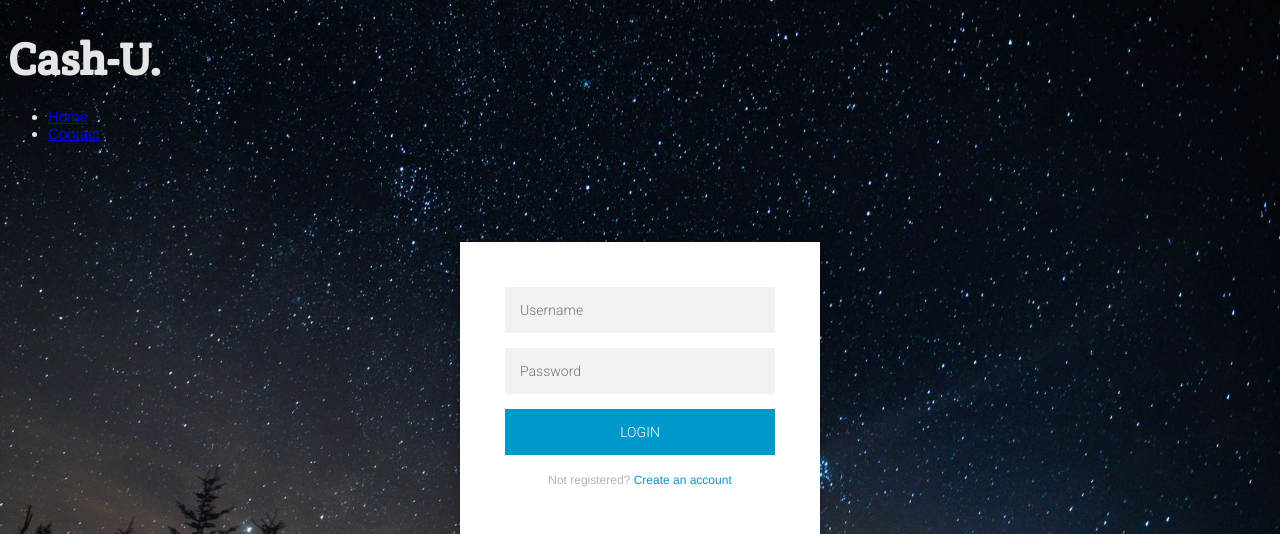
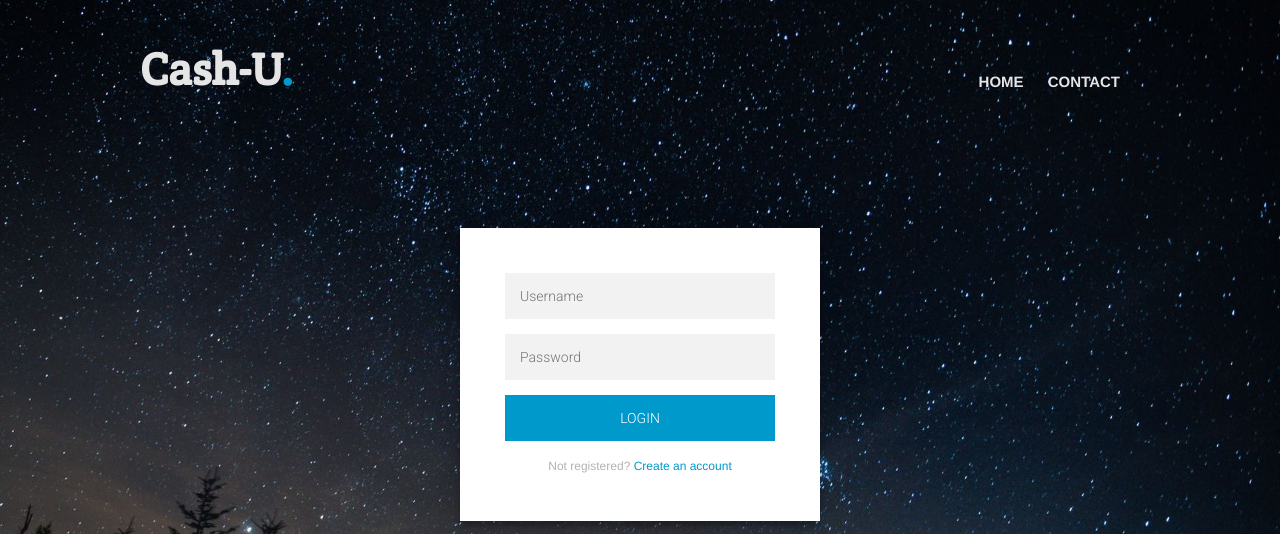
Before and after one commit to SunnyYu-98/spring-boot-mono-budgeting-app, a Java web app: page /login in a window 1280 px wide. Shown: the top 534 px of the page. Run offline with Spring Boot 4, a stand-in JSP engine, Linux system fonts and the light colour scheme; some of the project's set-up classes (security, data sources, template engines, error pages and the like) are left out, and stand-ins take their place.

Commit message:
- Modify headerNav CSS - Modify login CSS

```diff
--- a/src/main/resources/static/css/headerNav.css
+++ b/src/main/resources/static/css/headerNav.css
@@ -2,7 +2,7 @@ header {
     height: 120px;
     margin: 0 auto;
     padding: 0 10px;
-    width: 940px;
+    width: 1000px;
     background-color: #fff;
     color: #777;
     font: normal 15px "Helvetica Neue", Arial, Helvetica, Geneva, sans-serif;
@@ -24,9 +24,9 @@ header nav ul li {
 }
 
 header .logged-in-user{
-    color: #444;
+    color: #0099CC;
     font-weight: bold;
-    font-size: 14px;
+    font-size: 16px;
     margin-right: 20px;
     display: inline-block;
 }
--- a/src/main/resources/static/css/login.css
+++ b/src/main/resources/static/css/login.css
@@ -14,12 +14,51 @@ p {
   line-height: 20px;
   margin-bottom: 20px;
 }
-h1 {
+
+header {
+  height: 120px;
+  margin: 0 auto;
+  padding: 0 10px;
+  width: 1000px;
+  color: #e5e5e5;
+  font: normal 15px "Helvetica Neue", Arial, Helvetica, Geneva, sans-serif;
+}
+
+header h1 {
+  float: left;
+  margin-top: 32px;
   font-family: 'Crete Round', serif;
   font-weight: bold;
   color: #e5e5e5;
   font-size: 45px;
   margin-bottom: 20px;
+}
+
+header h1 .color {
+  color: #0099CC;
+}
+
+header nav {
+  float: right;
+}
+
+header nav ul li {
+  text-align: center;
+  display: inline-block;
+  margin-top: 50px;
+}
+
+header nav ul li a {
+  color: #e5e5e5;
+  text-transform: uppercase;
+  font-weight: bold;
+  display: block;
+  margin-right: 20px;
+}
+
+header a {
+  text-decoration: none;
+  color: #444;
 }
 
 .login-page
```
